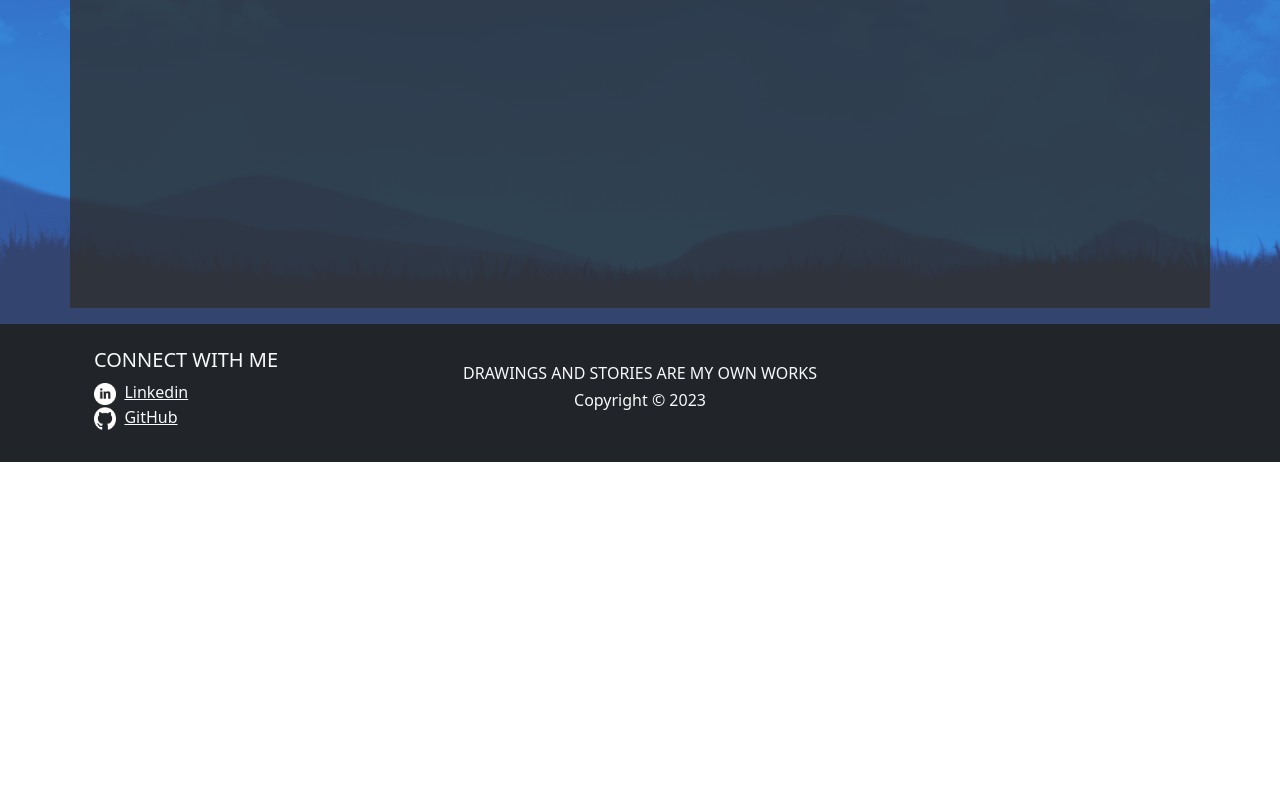
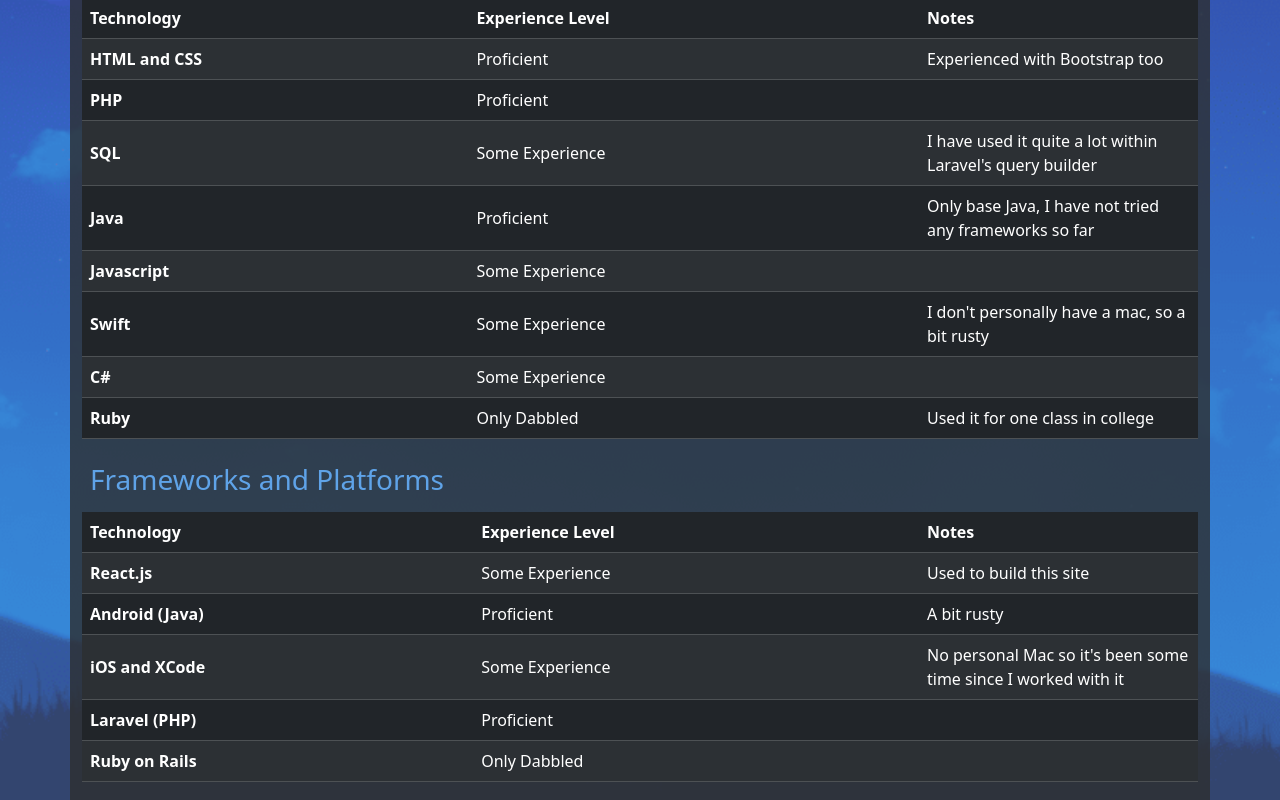
Before and after one commit to SaadMAmjad/SaadMAmjad.github.io, a React (Create React App) app: page / in a window 1280 px wide. Shown: the part 900-1700 px from the top of the page. Before the commit the page ends 1362 px from the top, so only its background shows below. Built offline with nearby package versions, Linux system fonts and the light colour scheme.

Commit message:
Added programming skills section

```diff
--- a/src/App.css
+++ b/src/App.css
@@ -4,7 +4,7 @@
   background-blend-mode: lighten;
   background-color: #668add80;
   /* extra padding because every other way was too complicated lol */
-  padding-top: 4rem;
+  padding-top: 5rem;
   padding-bottom: 1rem;
   /* todo remove this when there's enough content */
   /* height: 110vh; */
--- a/src/components/Home.js
+++ b/src/components/Home.js
@@ -50,15 +50,100 @@
                 </div>
             </div>
 
-            <div className='container transparentAndColour mt-5' style={{paddingBottom: '30rem'}}>
-                <div className='row'>
-                    <div className='col-sm-6 p-4'>
-                        <h1 className='text-light'>Placeholder for testing</h1>
-                    </div>
-                    <div className='col-sm-6 p-4'>
-                        <h1 className='text-light'>Placeholder for testing</h1>
-                    </div>
-                </div>
+            {/* padding temporary to make it fill the page */}
+            <div className='container transparentAndColour pb-2' style={{marginTop: '10rem'}}>
+            <h1 className='text-light text-center p-3'>Programming</h1>
+            <h3 className='p-2 secondaryText'>Languages and Markup</h3>
+            {/* Programming language table */}
+            <table class="table table-dark table-striped">
+                <thead>
+                    <tr>
+                        <th scope="col">Technology</th>
+                        <th scope="col">Experience Level</th>
+                        <th scope="col" style={{width: '25%'}}>Notes</th>
+                    </tr>
+                </thead>
+                <tbody>
+                    <tr className='align-middle'>
+                        <th scope="row">HTML and CSS</th>
+                        <td>Proficient</td>
+                        <td>Experienced with Bootstrap too</td>
+                    </tr>
+                    <tr className='align-middle'>
+                        <th scope="row">PHP</th>
+                        <td>Proficient</td>
+                        <td></td>
+                    </tr>
+                    <tr className='align-middle'>
+                        <th scope="row">SQL</th>
+                        <td>Some Experience</td>
+                        <td>I have used it quite a lot within Laravel's query builder</td>
+                    </tr>
+                    <tr className='align-middle'>
+                        <th scope="row">Java</th>
+                        <td>Proficient</td>
+                        <td>Only base Java, I have not tried any frameworks so far</td>
+                    </tr>
+                    <tr className='align-middle'>
+                        <th scope="row">Javascript</th>
+                        <td>Some Experience</td>
+                        <td></td>
+                    </tr>
+                    <tr className='align-middle'>
+                        <th scope="row">Swift</th>
+                        <td>Some Experience</td>
+                        <td>I don't personally have a mac, so a bit rusty</td>
+                    </tr>
+                    <tr className='align-middle'>
+                        <th scope="row">C#</th>
+                        <td>Some Experience</td>
+                        <td></td>
+                    </tr>
+                    <tr className='align-middle'>
+                        <th scope="row">Ruby</th>
+                        <td>Only Dabbled</td>
+                        <td>Used it for one class in college</td>
+                    </tr>
+                </tbody>
+            </table>
+            <h3 className='p-2 secondaryText'>Frameworks and Platforms</h3>
+            {/* framework table */}
+            <table class="table table-dark table-striped">
+                <thead>
+                    <tr>
+                        <th scope="col">Technology</th>
+                        <th scope="col">Experience Level</th>
+                        <th scope="col" style={{width: '25%'}}>Notes</th>
+                    </tr>
+                </thead>
+                <tbody>
+                    <tr className='align-middle'>
+                        <th scope="row">React.js</th>
+                        <td>Some Experience</td>
+                        <td>Used to build this site</td>
+                    </tr>
+                    <tr className='align-middle'>
+                        <th scope="row">Android (Java)</th>
+                        <td>Proficient</td>
+                        <td>A bit rusty</td>
+                    </tr>
+                    <tr className='align-middle'>
+                        <th scope="row">iOS and XCode</th>
+                        <td>Some Experience</td>
+                        <td>No personal Mac so it's been some time since I worked with it</td>
+                    </tr>
+                    <tr className='align-middle'>
+                        <th scope="row">Laravel (PHP)</th>
+                        <td>Proficient</td>
+                        <td></td>
+                    </tr>
+                    <tr className='align-middle'>
+                        <th scope="row">Ruby on Rails</th>
+                        <td>Only Dabbled</td>
+                        <td></td>
+                    </tr>
+                </tbody>
+            </table>
             </div>
             {/* Skills section */}
             {/* <div className='container mt-5 justify-content-between'>
--- a/src/components/NavBar.js
+++ b/src/components/NavBar.js
@@ -1,5 +1,6 @@
 function Navbar() {
     return (
+        // TODO, navbar don't work with the context menu on mobile. figure out why
         <div>
             <nav className="navbar navbar-expand-lg navbar-dark bg-dark px-3 fixed-top">
                 <button className="navbar-toggler" type="button" data-toggle="collapse" data-target="#navbarSupportedContent"
```
